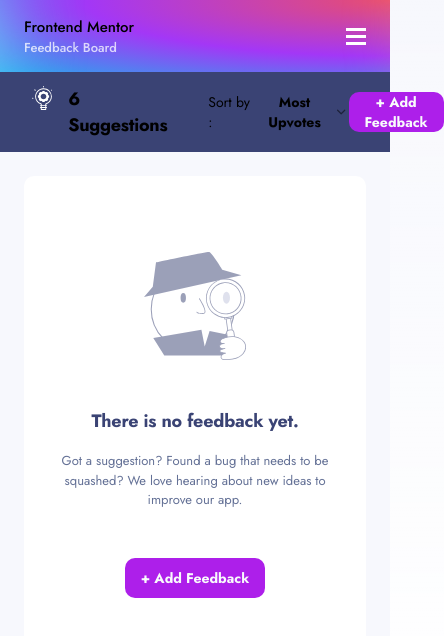
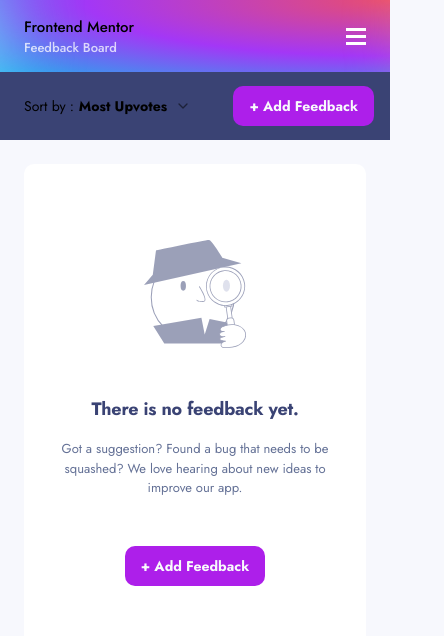
Before and after one commit to madebyphi/product-feedback-app, a Next.js app: page /suggestions/empty in a window 390 px wide. Shown: the top 636 px of the page, 444 px wide, since content can reach past the window. Built offline with nearby package versions, Linux system fonts and the light colour scheme.

Commit message:
styling changes

```diff
--- a/src/components/composed/FeedbackBar.tsx
+++ b/src/components/composed/FeedbackBar.tsx
@@ -25,9 +25,9 @@ const options = [
 
 export default function FeedbackBar() {
   return (
-    <div className="flex items-center bg-dark-1 w-full md:rounded-[0.625rem] pl-[2rem] py-[0.875rem] pr-[1rem] justify-between">
+    <div className="flex items-center bg-dark-1 w-full md:rounded-[0.625rem] pl-[1.5rem] py-[0.875rem] pr-[1rem] justify-between">
       <div className="flex gap-[2.375rem] items-center">
-        <div className="flex gap-[1rem]">
+        <div className="hidden md:flex gap-[1rem]">
           {/* <AwardIcon /> */}
           <Svg name="suggestions" />
           <Text as="H3" content={`6 Suggestions`} />
```
